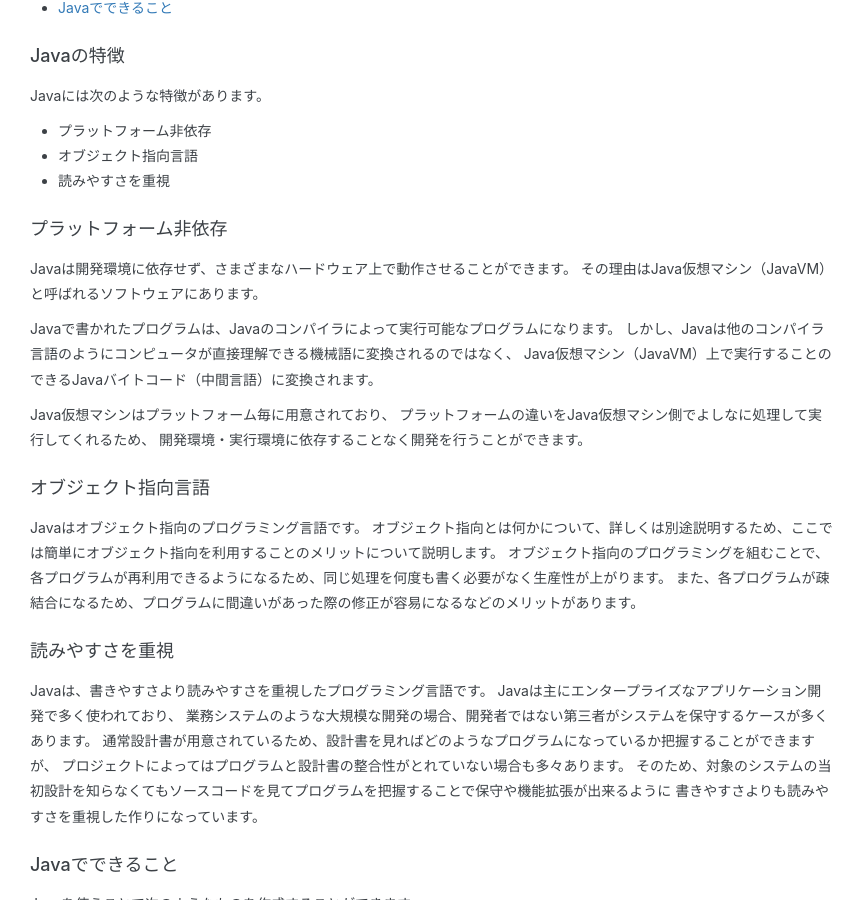
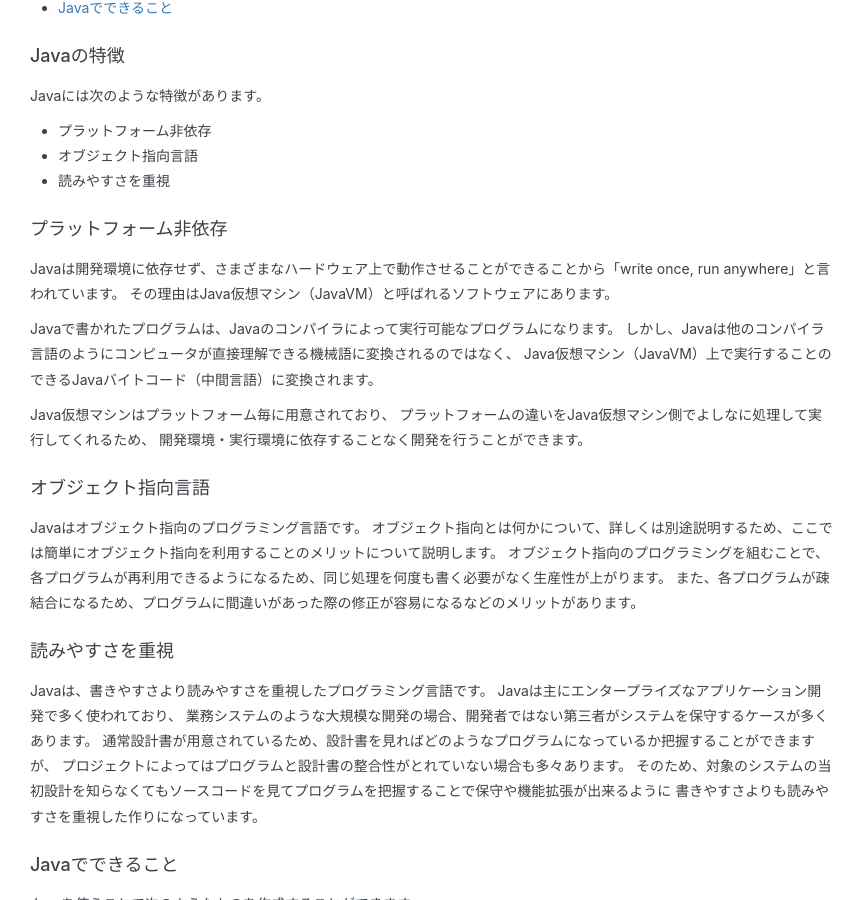
Before and after one commit to modulesjp/JavaTraining, a Jekyll site: the page built from docs/introductions/1.0.1.about-java.md, in a window 1280 px wide and 900 px high, scrolled down 408 px. Shown: the whole window, without its empty margins (0-864 px from the left). Built offline with Jekyll 4.4.1, drawn with Linux system fonts in a browser that asks for light colours; nearby versions of some CDN libraries; our own code applies the rules of GitHub Pages for plain Markdown files.

Commit message:
2018.04.05

```diff
--- a/docs/_layouts/default.html
+++ b/docs/_layouts/default.html
@@ -63,6 +63,7 @@
 				        はじめに
 				      </a>
 				      <div id="introductions" class="sublinks collapse">
+				      	<a class="list-group-item" href="{{site.baseurl}}/introductions/0.0.0.system-engineer.html">システムエンジニアとは</a>
 				      	<a class="list-group-item" href="{{site.baseurl}}/introductions/1.0.0.about-program.html">プログラムについて</a>
 				      	<a class="list-group-item" href="{{site.baseurl}}/introductions/1.0.1.about-java.html">Javaについて</a>
 				      	<a class="list-group-item" href="{{site.baseurl}}/introductions/1.0.2.java-dev-env.html">Javaの開発環境</a>
--- a/docs/introductions/1.0.1.about-java.md
+++ b/docs/introductions/1.0.1.about-java.md
@@ -17,7 +17,7 @@
 * 読みやすさを重視
 
 ### <a name="sec2"></a>プラットフォーム非依存
-Javaは開発環境に依存せず、さまざまなハードウェア上で動作させることができます。
+Javaは開発環境に依存せず、さまざまなハードウェア上で動作させることができることから「write once, run anywhere」と言われています。
 その理由はJava仮想マシン（JavaVM）と呼ばれるソフトウェアにあります。
 
 Javaで書かれたプログラムは、Javaのコンパイラによって実行可能なプログラムになります。
```
Also changed, not shown: docs/introductions/0.0.0.system-engineer.md (added, +30 -0 lines).
